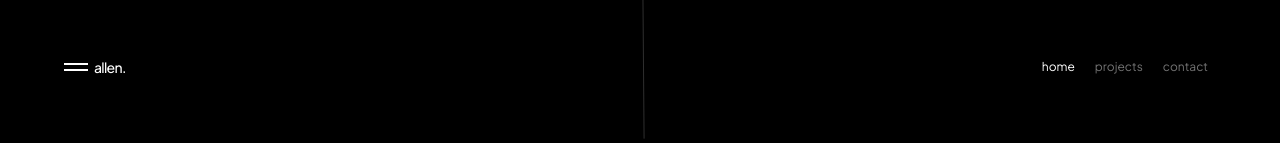
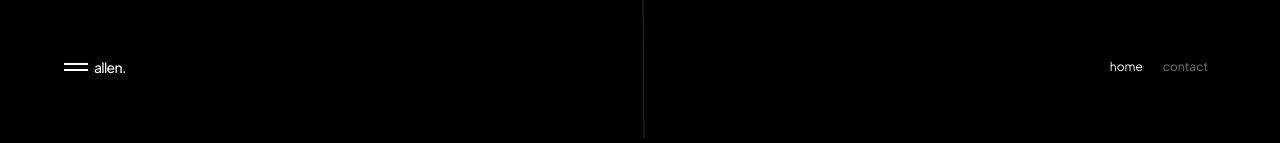
Before and after one commit to LawEyez/portfolio, a Next.js app: page / in a window 1280 px wide. Shown: the part 661-804 px from the top of the page. Built offline with nearby package versions, Linux system fonts and the light colour scheme.

Commit message:
Remove link.

```diff
--- a/src/components/Navbar/index.tsx
+++ b/src/components/Navbar/index.tsx
@@ -10,7 +10,7 @@ const Navbar = () => {
         <div className="flex items-center gap-5 bg-black backdrop-blur py-1 px-2
         rounded-3xl">
           <Navlink name="home" path="/" />
-          <Navlink name="projects" path="/projects" />
+          {/* <Navlink name="projects" path="/projects" /> */}
           <Navlink name="contact" path="/contact" />
         </div>
       </nav>
```
